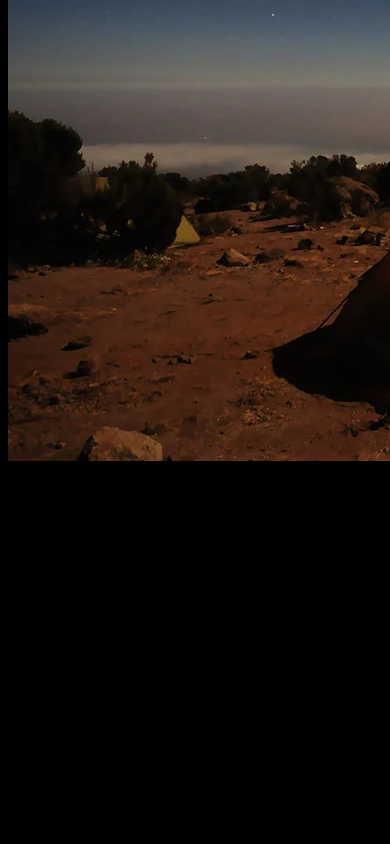
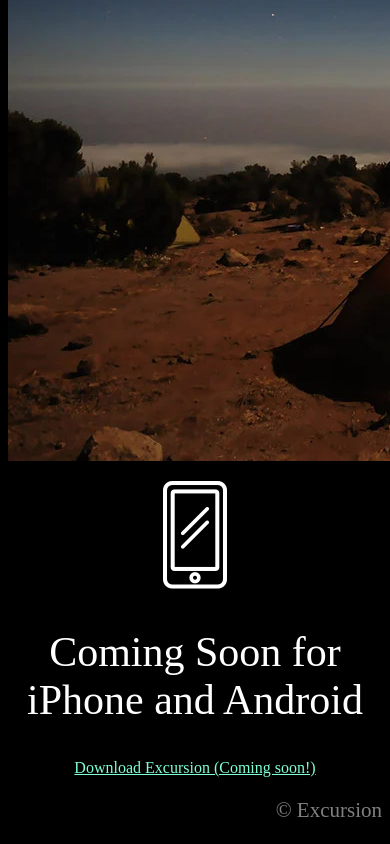
Before and after one commit to BusyBison/excursion, a plain HTML site: page index.html in a window 390 px wide. Shown: the part 1295-2139 px from the top of the page. Before the commit the page ends 1776 px from the top, so only its background shows below. Drawn offline with Linux system fonts and the light colour scheme.

Commit message:
Add phone-image and footer. Page ready.

```diff
--- a/index.html
+++ b/index.html
@@ -25,6 +25,22 @@
                     <img src="resources/css/images/camp.jpeg" alt="camp">
                 </p>
             </section>
+            <section>
+                <p>
+                    <img src="resources/css/images/phone.jpeg" alt="phone">
+                </p>
+                <h2>
+                    Coming Soon for iPhone and Android
+                </h2>
+                <aside>
+                    <a href="">Download Excursion (Coming soon!)</a>
+                </aside>
+            </section>
         </article>
+        <footer>
+            <p class='normal-text'>
+                &copy; Excursion
+            </p>
+        </footer>
     </body>
 </html>
--- a/resources/css/style.css
+++ b/resources/css/style.css
@@ -16,10 +16,11 @@ aside a {
     font-size: 16px;
 }
 
-.travelguide h2 {
+h2 {
     text-font: Verdana;
     font-weight: 300;
     font-size: 42px;
+    color: white;
 }
 
 .normal-text {
@@ -27,3 +28,7 @@ aside a {
     font-size: 21px;
     color: gray;
 }
+
+footer {
+    text-align: right;
+}
```
